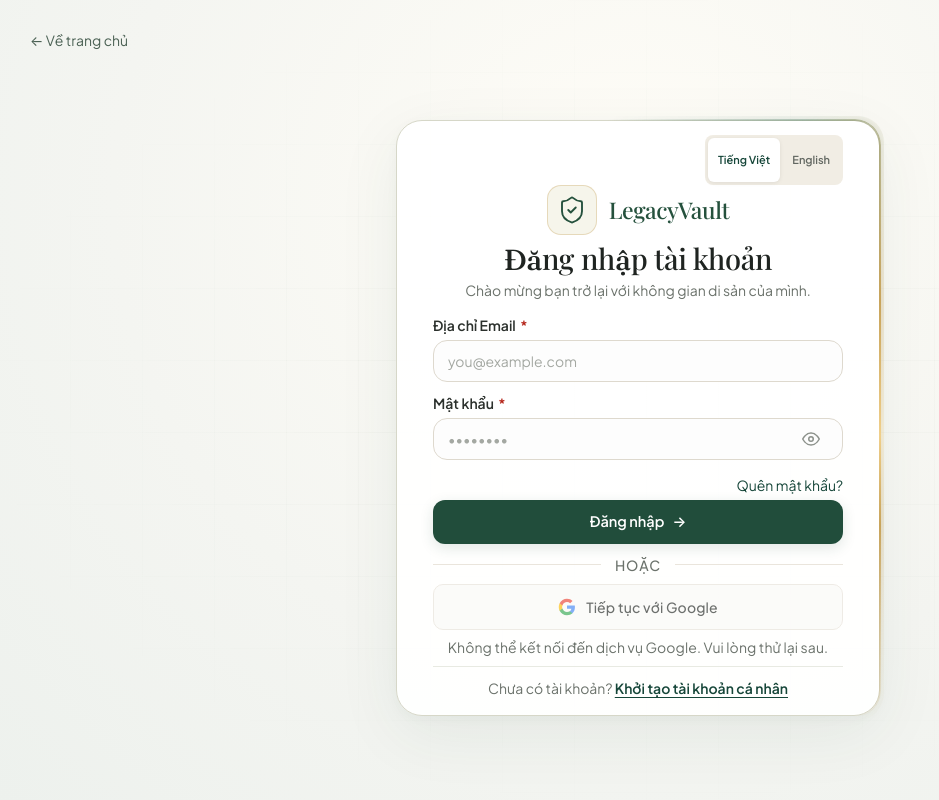
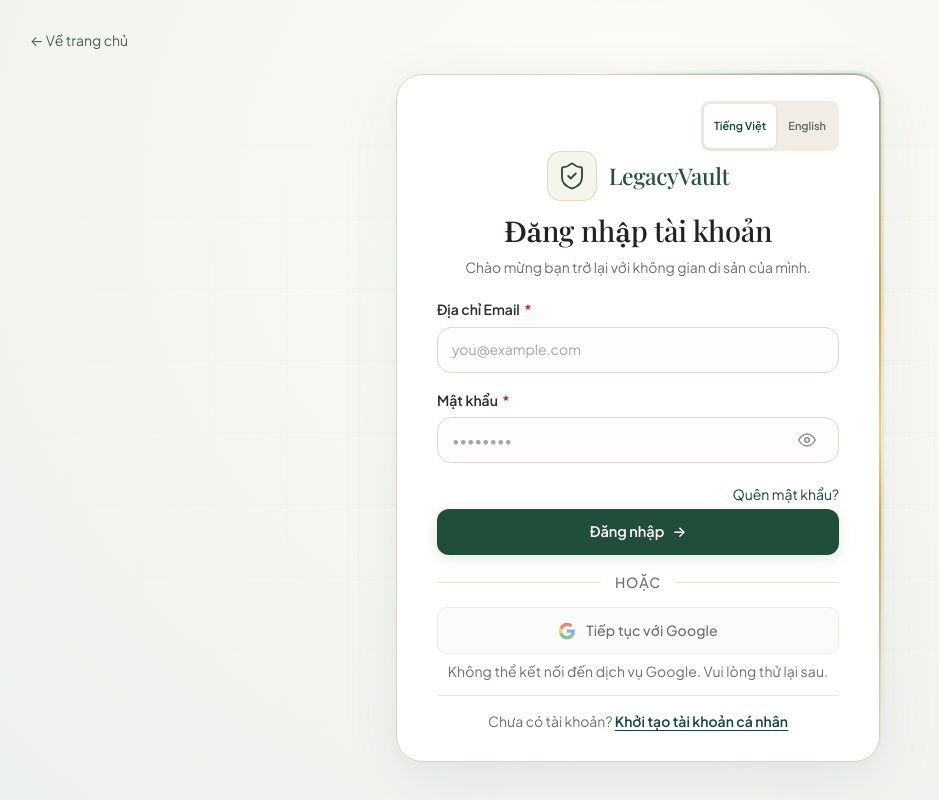
Before and after one commit to Abaddon8386/Legacy_Vault, a React (Vite) app in the folder frontend/: page / in a window 1280 px wide. Both pictures are taken after a click on the button "Đăng nhập". Shown: the whole page, without its empty margins (2-941 px from the left). Built offline with nearby package versions, Linux system fonts and the light colour scheme; no server answers; a web font is replaced by a local one.

Commit message:
fix(ui): giãn khung đăng nhập ở màn hình cao 740-820px

```diff
--- a/frontend/src/pages/auth/LoginPage.css
+++ b/frontend/src/pages/auth/LoginPage.css
@@ -434,6 +434,19 @@
   .hn-login-page .hn-login-status-box { margin-top: 10px; }
   .hn-login-page .hn-login-form-footer { margin-top: 8px; padding-top: 10px; }
 }
+/* Mid-height laptops have spare room: give the card a little more air than the tightest layout. */
+@media (min-height: 740px) and (max-height: 820px) {
+  .hn-login-page .lv-auth-card { padding: 26px 40px 28px; }
+  .hn-login-page .lv-auth-brand { margin: 0 0 12px; }
+  .hn-login-page .hn-login-form-title { margin: 0 0 8px; }
+  .hn-login-page .hn-login-form-sub { margin: 0 0 20px; }
+  .hn-login-page .hn-login-field-group { margin-bottom: 16px; }
+  .hn-login-page .hn-login-label { margin-bottom: 6px; }
+  .hn-login-page .hn-login-input { min-height: 46px; }
+  .hn-login-page .hn-login-cta-btn { min-height: 46px; }
+  .hn-login-page .hn-login-divider { margin: 16px 0 14px; }
+  .hn-login-page .hn-login-form-footer { margin-top: 14px; padding-top: 14px; }
+}
 @media (max-height: 640px) {
   .hn-login-page.lv-auth-page { padding-top: 40px; padding-bottom: 8px; }
   .hn-login-page .lv-auth-card { padding-top: 10px; padding-bottom: 10px; }
```
